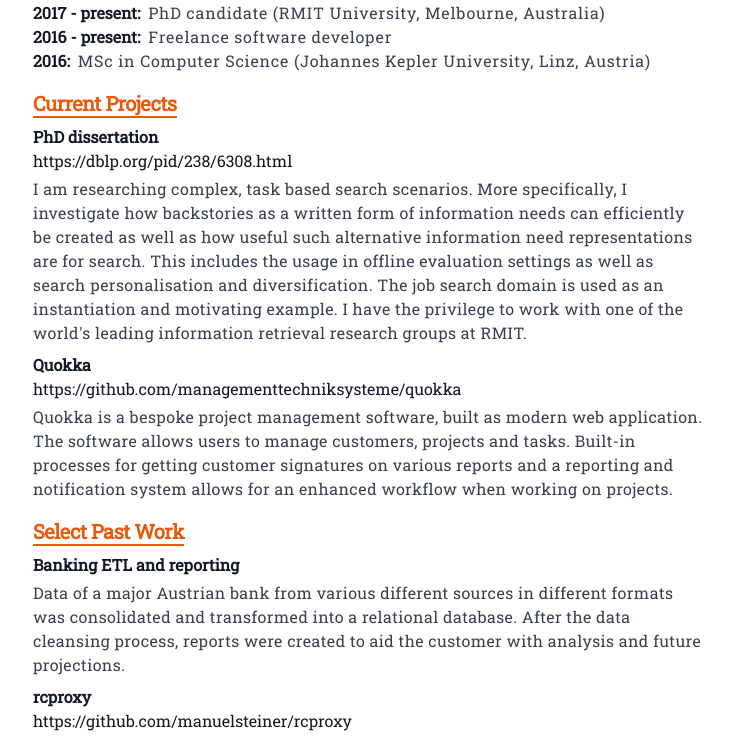
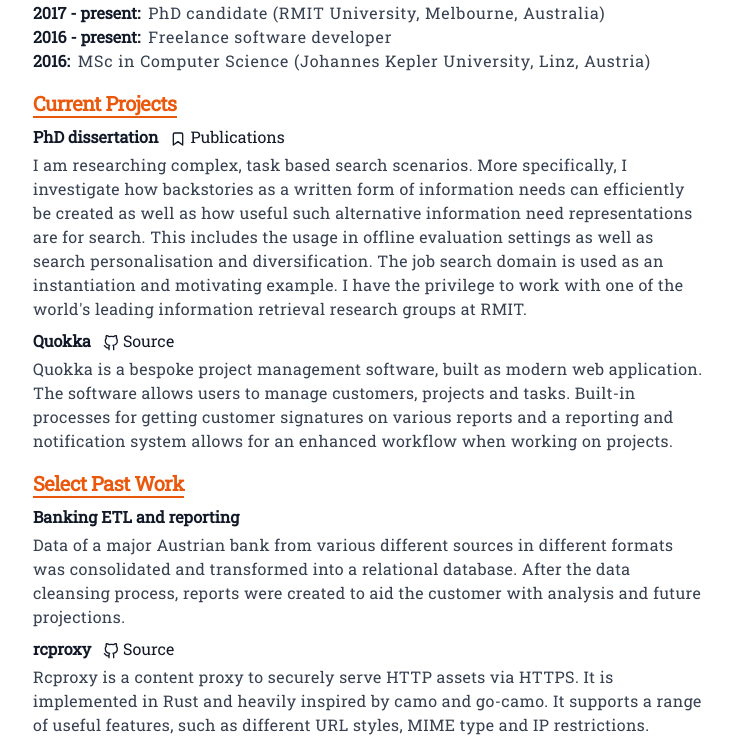
Before and after one commit to manuelsteiner/linkto.ms, a Next.js app: page / in a window 1280 px wide. Shown: the part 500-1240 px from the top of the page, without its empty margins (271-1003 px from the left). Built offline with nearby package versions, Linux system fonts and the light colour scheme.

Commit message:
adjust works links to show next to header

```diff
--- a/components/works.tsx
+++ b/components/works.tsx
@@ -1,13 +1,23 @@
+import { FiBookmark, FiGithub } from "react-icons/fi";
+
 const Works = () => {
   const currentProjects = [
     {
       title: "PhD dissertation",
-      link: "https://dblp.org/pid/238/6308.html",
+      link: {
+        icon: FiBookmark,
+        title: "Publications",
+        target: "https://dblp.org/pid/238/6308.html",
+      },
       text: "I am researching complex, task based search scenarios. More specifically, I investigate how backstories as a written form of information needs can efficiently be created as well as how useful such alternative information need representations are for search. This includes the usage in offline evaluation settings as well as search personalisation and diversification. The job search domain is used as an instantiation and motivating example. I have the privilege to work with one of the world's leading information retrieval research groups at RMIT.",
     },
     {
       title: "Quokka",
-      link: "https://github.com/managementtechniksysteme/quokka",
+      link: {
+        icon: FiGithub,
+        title: "Source",
+        target: "https://github.com/managementtechniksysteme/quokka",
+      },
       text: "Quokka is a bespoke project management software, built as modern web application. The software allows users to manage customers, projects and tasks. Built-in processes for getting customer signatures on various reports and a reporting and notification system allows for an enhanced workflow when working on projects.",
     },
   ];
@@ -19,12 +29,20 @@ const Works = () => {
     },
     {
       title: "rcproxy",
-      link: "https://github.com/manuelsteiner/rcproxy",
+      link: {
+        icon: FiGithub,
+        title: "Source",
+        target: "https://github.com/manuelsteiner/rcproxy",
+      },
       text: "Rcproxy is a content proxy to securely serve HTTP assets via HTTPS. It is implemented in Rust and heavily inspired by camo and go-camo. It supports a range of useful features, such as different URL styles, MIME type and IP restrictions.",
     },
     {
       title: "Inkdrop Todoist Sync",
-      link: "https://github.com/manuelsteiner/inkdrop-todoist-sync",
+      link: {
+        icon: FiGithub,
+        title: "Source",
+        target: "https://github.com/manuelsteiner/inkdrop-todoist-sync",
+      },
       text: "Inkdrop Todoist Sync is an Inkdrop plugin to synchronise notebooks and markdown notes with Todoist projects and tasks. It is highly customisable via a range of settings and allows for import and export of data in various different ways.",
     },
     {
@@ -45,15 +63,16 @@ const Works = () => {
         {currentProjects.map((project) => {
           return (
             <li key={project.title} className="mt-2">
-              <h2 className="font-bold text-gray-900 dark:text-gray-50">
+              <h2 className="inline font-bold text-gray-900 dark:text-gray-50">
                 {project.title}
               </h2>
               {project.link && (
                 <a
-                  className="text-gray-900 hover:text-orange-600 hover:underline hover:underline-offset-2 dark:text-gray-50 dark:hover:text-orange-400"
-                  href={project.link}
+                  className="ml-3 text-gray-900 hover:text-orange-600 hover:underline hover:underline-offset-2 dark:text-gray-50 dark:hover:text-orange-400"
+                  href={project.link.target}
                 >
-                  {project.link}
+                  <project.link.icon className="mr-1 inline" />
+                  {project.link.title}
                 </a>
               )}
               <p className="mt-1 tracking-wide">{project.text}</p>
@@ -72,15 +91,16 @@ const Works = () => {
         {pastProjects.map((project) => {
           return (
             <li key={project.title} className="mt-2">
-              <h2 className="font-bold text-gray-900 dark:text-gray-50">
+              <h2 className="inline font-bold text-gray-900 dark:text-gray-50">
                 {project.title}
               </h2>
               {project.link && (
                 <a
-                  className="text-gray-900 hover:text-orange-600 hover:underline hover:underline-offset-2 dark:text-gray-50 dark:hover:text-orange-400"
-                  href={project.link}
+                  className="ml-3 text-gray-900 hover:text-orange-600 hover:underline hover:underline-offset-2 dark:text-gray-50 dark:hover:text-orange-400"
+                  href={project.link.target}
                 >
-                  {project.link}
+                  <project.link.icon className="mr-1 inline" />
+                  {project.link.title}
                 </a>
               )}
               <p className="mt-1 tracking-wide">{project.text}</p>
```
